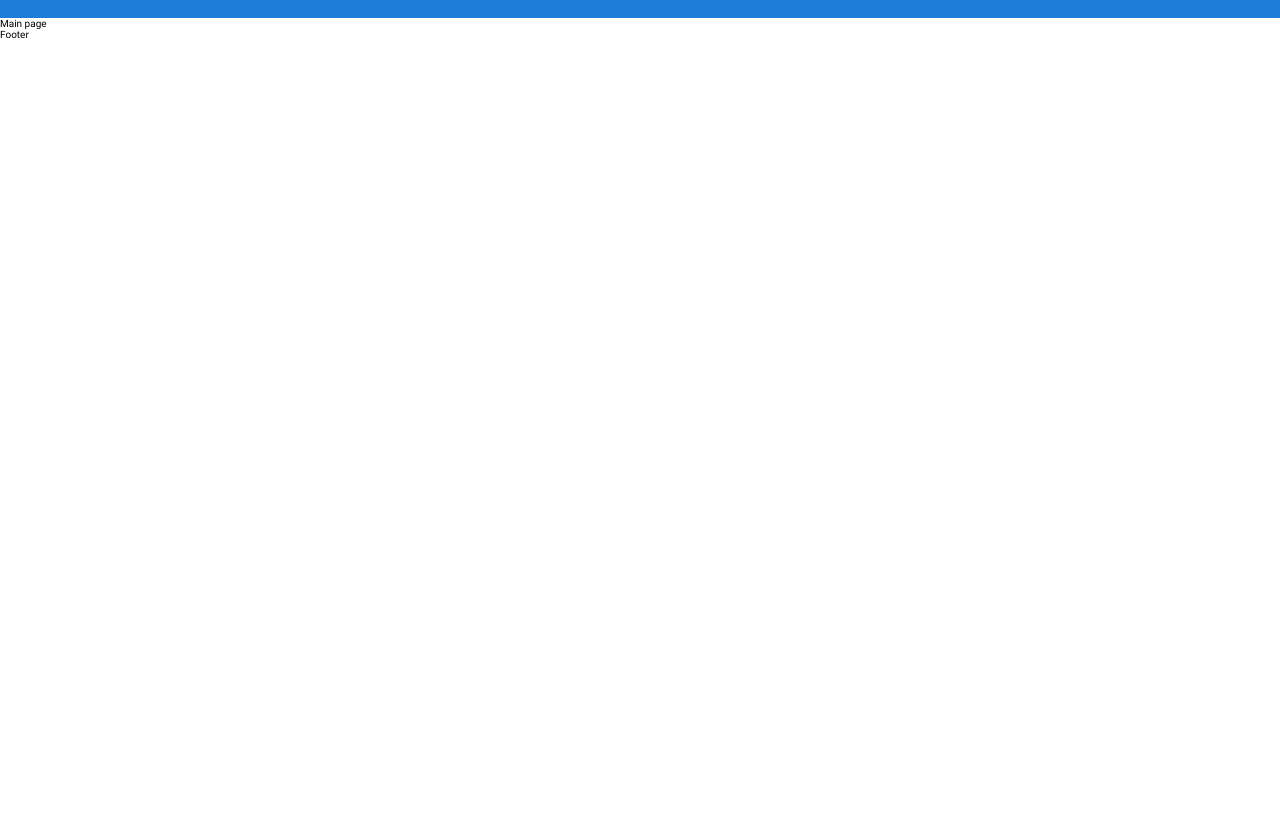
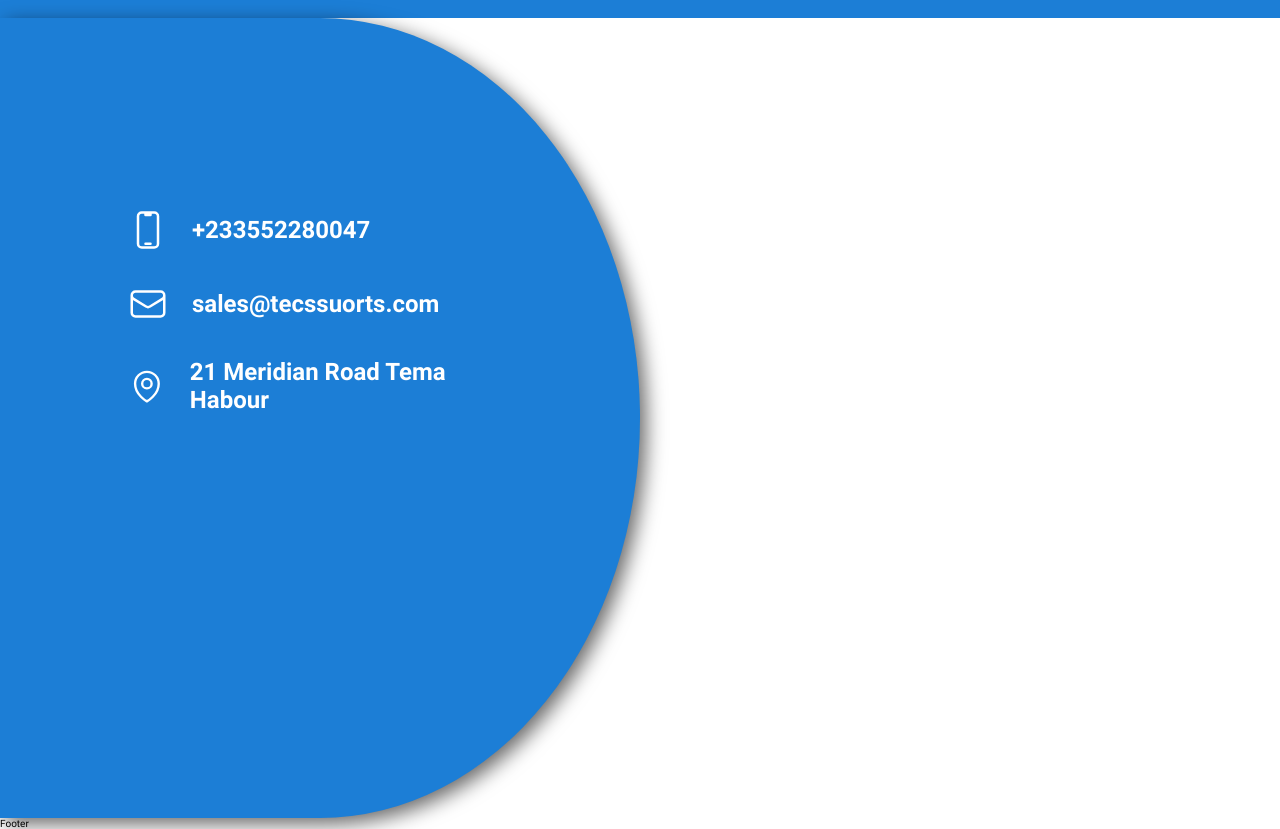
Before and after one commit to kudawoo2002/tecsupports-template, a plain HTML site: page pages/contact.html in a window 1280 px wide. Shown: the part 100-929 px from the top of the page. Before the commit the page ends 800 px from the top, so only its background shows below. Drawn offline with Linux system fonts and the light colour scheme.

Commit message:
Setting contact page and css

```diff
--- /dev/null
+++ b/css/contact.css
@@ -0,0 +1,41 @@
+.address-content {
+  background-color: #1c7ed6;
+  height: 100vh;
+  width: 50vw;
+  border-top-right-radius: 50%;
+  border-bottom-right-radius: 50%;
+  box-shadow: 0.6rem 0.6rem 2rem rgba(0, 0, 0, 0.6);
+}
+
+.content {
+  color: #fff;
+  text-align: left;
+  padding: 30% 20%;
+  font-size: 2.4rem;
+  font-family: "Roboto-Bold";
+}
+
+.icon-mobile,
+.icon-letter,
+.icon-location {
+  height: 4rem;
+}
+
+.mobile-div {
+  margin-bottom: 3.4rem;
+  display: flex;
+  align-items: center;
+  gap: 2.4rem;
+}
+.letter-div {
+  margin-bottom: 3.4rem;
+  display: flex;
+  align-items: center;
+  gap: 2.4rem;
+}
+
+.location-div {
+  display: flex;
+  align-items: center;
+  gap: 2.4rem;
+}
--- a/css/styles.css
+++ b/css/styles.css
@@ -30,9 +30,9 @@ html {
   padding: 0.5rem;
 }
 .logo {
-  /* font-size: 2.4rem;
-  font-weight: bold; */
-  width: 15rem;
+  font-size: 2.4rem;
+  font-weight: bold;
+  /* width: 15rem; */
 }
 .main-navbar p,
 .main-navbar a {
--- a/pages/contact.html
+++ b/pages/contact.html
@@ -4,6 +4,7 @@
     <meta charset="UTF-8" />
     <meta name="viewport" content="width=device-width, initial-scale=1.0" />
     <link rel="stylesheet" href="../css/styles.css" />
+    <link rel="stylesheet" href="../css/contact.css" />
     <title>Tecsupports - Home</title>
   </head>
   <body>
@@ -14,6 +15,9 @@
       </figure>
       <nav class="main-navbar">
         <p class="logo">TecSupports</p>
+        <!-- <picture>
+          <img class="logo" src="../images/logo.svg" alt="Tec support logo" />
+        </picture> -->
         <ul class="navbar">
           <li class="navbar-item">
             <a href="../index.html" class="navbar-link">Home</a>
@@ -34,7 +38,68 @@
 
     <!-- Main start here -->
     <main>
-      <p>Main page</p>
+      <section class="section-address">
+        <div class="address-content">
+          <figure class="content">
+            <div class="mobile-div">
+              <svg
+                xmlns="http://www.w3.org/2000/svg"
+                fill="none"
+                viewBox="0 0 24 24"
+                stroke-width="1.5"
+                stroke="currentColor"
+                class="w-6 h-6 icon-mobile"
+              >
+                <path
+                  stroke-linecap="round"
+                  stroke-linejoin="round"
+                  d="M10.5 1.5H8.25A2.25 2.25 0 006 3.75v16.5a2.25 2.25 0 002.25 2.25h7.5A2.25 2.25 0 0018 20.25V3.75a2.25 2.25 0 00-2.25-2.25H13.5m-3 0V3h3V1.5m-3 0h3m-3 18.75h3"
+                />
+              </svg>
+              <div>+233552280047</div>
+            </div>
+            <div class="letter-div">
+              <svg
+                xmlns="http://www.w3.org/2000/svg"
+                fill="none"
+                viewBox="0 0 24 24"
+                stroke-width="1.5"
+                stroke="currentColor"
+                class="w-6 h-6 icon-letter"
+              >
+                <path
+                  stroke-linecap="round"
+                  stroke-linejoin="round"
+                  d="M21.75 6.75v10.5a2.25 2.25 0 01-2.25 2.25h-15a2.25 2.25 0 01-2.25-2.25V6.75m19.5 0A2.25 2.25 0 0019.5 4.5h-15a2.25 2.25 0 00-2.25 2.25m19.5 0v.243a2.25 2.25 0 01-1.07 1.916l-7.5 4.615a2.25 2.25 0 01-2.36 0L3.32 8.91a2.25 2.25 0 01-1.07-1.916V6.75"
+                />
+              </svg>
+              <div>sales@tecssuorts.com</div>
+            </div>
+            <div class="location-div">
+              <svg
+                xmlns="http://www.w3.org/2000/svg"
+                fill="none"
+                viewBox="0 0 24 24"
+                stroke-width="1.5"
+                stroke="currentColor"
+                class="w-6 h-6 icon-location"
+              >
+                <path
+                  stroke-linecap="round"
+                  stroke-linejoin="round"
+                  d="M15 10.5a3 3 0 11-6 0 3 3 0 016 0z"
+                />
+                <path
+                  stroke-linecap="round"
+                  stroke-linejoin="round"
+                  d="M19.5 10.5c0 7.142-7.5 11.25-7.5 11.25S4.5 17.642 4.5 10.5a7.5 7.5 0 1115 0z"
+                />
+              </svg>
+              <div>21 Meridian Road Tema Habour</div>
+            </div>
+          </figure>
+        </div>
+      </section>
     </main>
     <!-- Main end here -->
     <!-- Footer start here -->
```
Also changed, not shown: index.html (+3 -3 lines).
